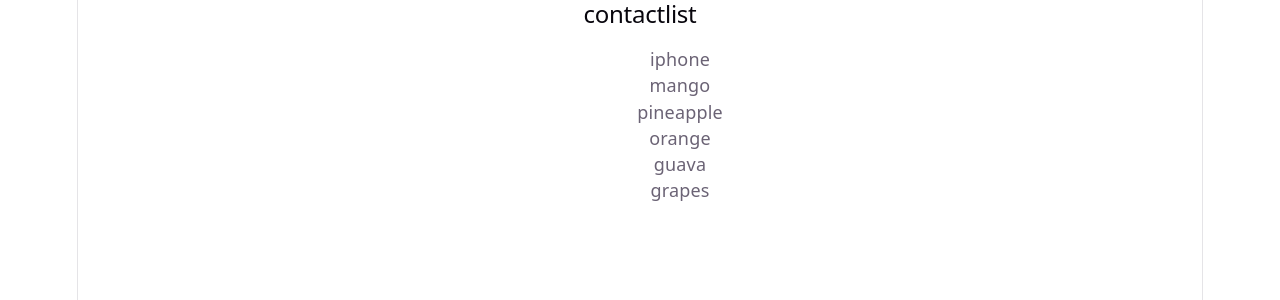
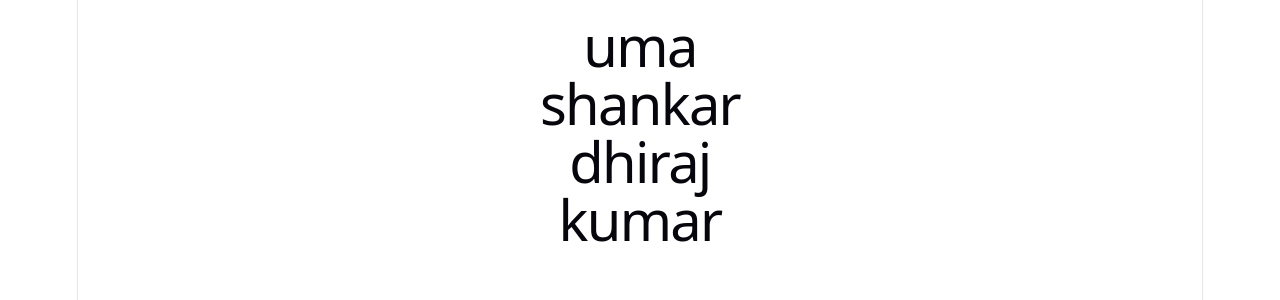
Before and after one commit to Umashankar12345/react, a React (Vite) app in the folder Listand/: page / in a window 1280 px wide. Shown: the top 300 px of the page. Built offline with nearby package versions, Linux system fonts and the light colour scheme.

Commit message:
my project

```diff
--- a/Listand/src/App.jsx
+++ b/Listand/src/App.jsx
@@ -3,61 +3,61 @@ import  React from 'react'
 import './App.css'
 
 function App() {
-  // const IPL = ['CSk' , 'mumabi' , 'RCB' , 'punjab']
-    // const Name = ['uma' , 'shankar' , 'dhiraj' , 'kumar']
+  //const IPL = ['CSk' , 'mumabi' , 'RCB' , 'punjab']
+    const Name = ['uma' , 'shankar' , 'dhiraj' , 'kumar']
 
 
-    //   const result = Name.map((Name)=> <h1>{Name} </h1>)
-    //   return(
-    //   <div className='app'>
-    //     <h1>{result}</h1>
-    //      </div>
-    // )
+      const result = Name.map((Name)=> <h1>{Name} </h1>)
+      return(
+      <div className='app'>
+        <h1>{result}</h1>
+         </div>
+    )
 
-    // const phone = ['iphone' , 'apple' , 'realme' , 'samsung' , 'poco' ]
+    const phone = ['iphone' , 'apple' , 'realme' , 'samsung' , 'poco' ]
 
-    // const map = phone.map((phone) => <h1>{phone}</h1>)
+    const map = phone.map((phone) => <h1>{phone}</h1>)
 
-    // return(
-    //   <div className='app'>
-    //     <h1>{map}</h1>
-    //   </div>
-    // )
-    // const fruits = ['Apple','mango','pineapple','orange','guava' , 'grapes']
-    // return(
-    //   <div>
-    //     <h2>fruit List</h2>
-    //     <ul>
-    //       {fruits.map((fruit)=> (<li>{fruit}</li>))}
-    //     </ul>
-    //   </div>
-    // )
-    const phone = ['iphone','mango','pineapple','orange','guava','grapes']
-return(
-  <div>
-    <h2>contactlist</h2>
-    <ul>
-      {phone.map((phone)=>(<ul>{phone}</ul>))}
-    </ul>
-  </div>
-)
+    return(
+      <div className='app'>
+        <h1>{map}</h1>
+      </div>
+    )
+//     const fruits = ['Apple','mango','pineapple','orange','guava' , 'grapes']
+//     return(
+//       <div>
+//         <h2>fruit List</h2>
+//         <ul>
+//           {fruits.map((fruit)=> (<li>{fruit}</li>))}
+//         </ul>
+//       </div>
+//     )
+//     const phonea = ['iphone','mango','pineapple','orange','guava','grapes']
+// return(
+//   <div>
+//     <h2>contactlist</h2>
+//     <ul>
+//       {phonea.map((phonea)=>(<li>{phonea}</li>))}
+//     </ul>
+//   </div>
+//)
+//just to show how to use map function in react
+  //return (
+  //  <div className='app'>
+  //    {IPL[0]} <br />
+  //   {IPL[1]} <br />
+  //   {IPL[2]} <br />
+  //   {IPL[3]} <br />
+  //   {IPL[4]} <br />
+//      const result = IPL.map((ipl)=> <h1>{ipl}</h1>)
+//      return(
+//       <div className='app'>
+//        <h1>{result}</h1>
+//       </div>
+//      )
+//  </div>
 
-  //return (
-   //<div className='app'>
-    {/* {IPL[0]} <br />
-    {IPL[1]} <br />
-    {IPL[2]} <br />
-    {IPL[3]} <br />
-    {IPL[4]} <br /> */}
-    // const result = IPL.map((ipl)=> <h1>{ipl}</h1>)
-    // return(
-    //   <div className='app'>
-    //     <h1>{result}</h1>
-    //   </div>
-    // )
-  //</div>
-
-  //)
+//   )
 }
 
 export default App
```
